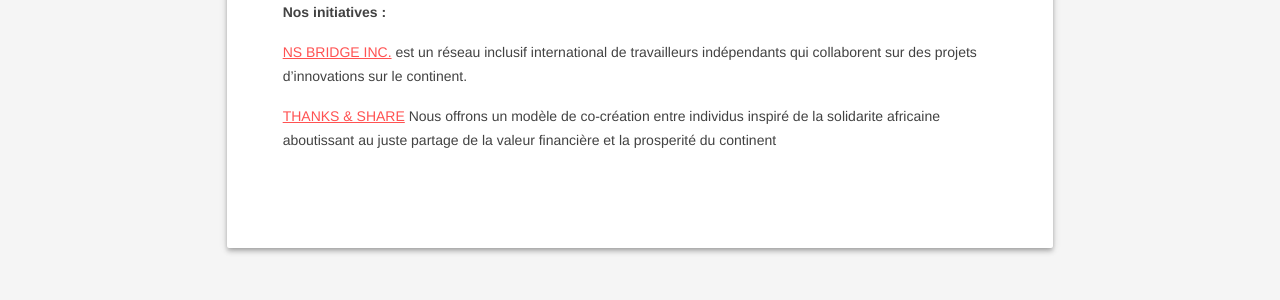
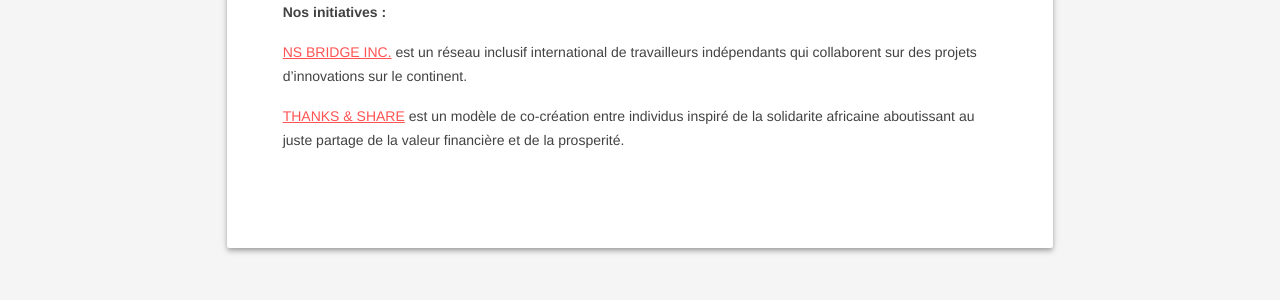
Before and after one commit to ng4e/ng4e.github.io, a Jekyll site: the page built from index.md, in a window 1280 px wide. Shown: the part 1159-1459 px from the top of the page. Built offline with Jekyll 4.4.1, drawn with Linux system fonts in a browser that asks for light colours.

Commit message:
rephrasing

```diff
--- a/index.md
+++ b/index.md
@@ -23,4 +23,4 @@
 
  [NS BRIDGE INC.](# "North South BRIDGE") est un réseau inclusif international de travailleurs indépendants qui collaborent sur des projets d'innovations sur le continent.
 
-[THANKS & SHARE](#) Nous offrons un modèle de co-création entre individus inspiré de la solidarite africaine aboutissant au juste partage de la valeur financière et la prosperité du continent
+[THANKS & SHARE](#) est un modèle de co-création entre individus inspiré de la solidarite africaine aboutissant au juste partage de la valeur financière et de la prosperité.
```
